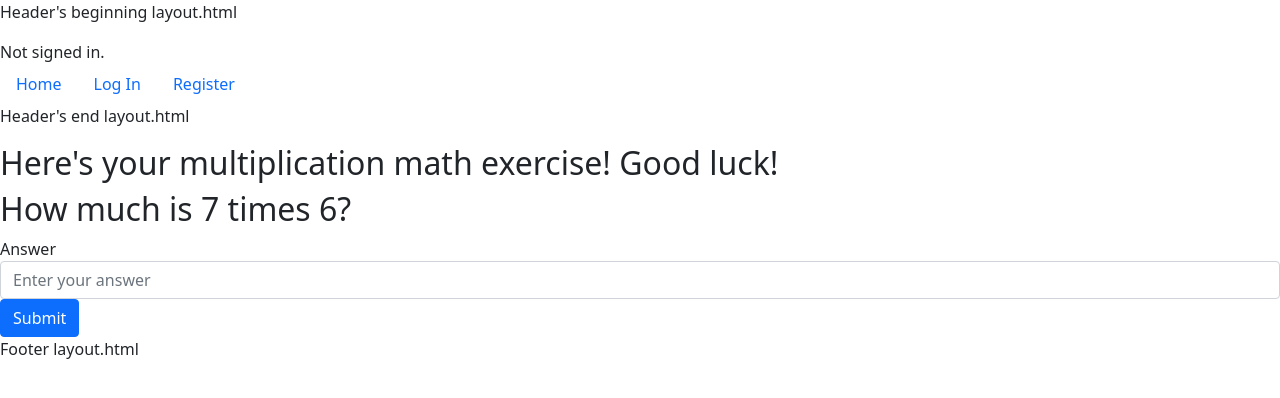
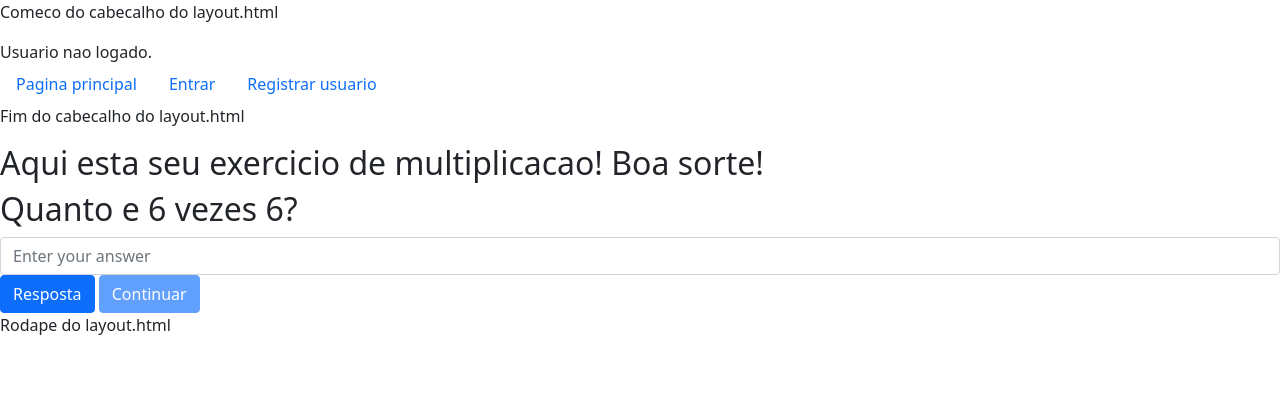
Before and after one commit to ardelabe/websiteMathFarm, a Django app: page /exercise/1 in a window 1280 px wide. Shown: the top 398 px of the page. Run offline with Django 4.2, Linux system fonts and the light colour scheme.

Commit message:
translated html ocurrencies to PT

```diff
--- a/mathFarmApp/static/mathFarmApp/script.js
+++ b/mathFarmApp/static/mathFarmApp/script.js
@@ -32,12 +32,13 @@ console.log(firstRandomNumber)
 console.log(secondRandomNumber)
 
 document.addEventListener('DOMContentLoaded', () => {
-    let question = "How much is " + String(firstRandomNumber) + " " + String(verbOfOperation) + " " + String(secondRandomNumber) + "?";
+    let question = "Quanto e " + String(firstRandomNumber) + " " + String(verbOfOperation) + " " + String(secondRandomNumber) + "?";
     document.querySelector('#question').innerHTML = question;
-    document.querySelector('#answer_form').onsubmit = () => {
+    document.querySelector('#next_button').disabled = true;
+    document.getElementById('answer_button').onclick = () => {
+        document.querySelector('#next_button').disabled = false;
+        document.querySelector('#answer_button').disabled = true;
         const answer = document.querySelector('#answer').value;
-        console.log(answer);
-        console.log(result);
         if(Number(answer) === result) {
             console.log('CORRECT');
             document.querySelector('#incorrect_alert').classList.add('d-none');
@@ -49,9 +50,26 @@ document.addEventListener('DOMContentLoaded', () => {
             document.querySelector('#correct_alert').classList.add('d-none');
             document.querySelector('#incorrect_alert').classList.remove('d-none');
         }
+    }
+
+    // document.querySelector('#answer_form').onsubmit = () => {
+    //     const answer = document.querySelector('#answer').value;
+    //     console.log(answer);
+    //     console.log(result);
+    //     if(Number(answer) === result) {
+    //         console.log('CORRECT');
+    //         document.querySelector('#incorrect_alert').classList.add('d-none');
+    //         document.querySelector('#correct_alert').classList.remove('d-none');
+    //         document.querySelector('#score').value = "point"
+    //         console.log(document.querySelector('#score'))
+    //     } else {
+    //         console.log('INCORRECT');
+    //         document.querySelector('#correct_alert').classList.add('d-none');
+    //         document.querySelector('#incorrect_alert').classList.remove('d-none');
+    //     }
 
 
         // stop form from submitting
-        // return false;
-    }
+    //     // return false;
+    // }
 })
--- a/mathFarmApp/templates/mathFarmApp/exercise.html
+++ b/mathFarmApp/templates/mathFarmApp/exercise.html
@@ -12,23 +12,24 @@
 
 
 {% block body %}
-    <h2>Here's your {{ type }} math exercise! Good luck!</h2>
+    <h2>Aqui esta seu exercicio de {{ type }}! Boa sorte!</h2>
     <h2 id="question"></h2>
     <form action="{% url 'exercise' '{{ type }}' %}" method="post" id="answer_form">
         {% csrf_token %}
         <div class="form-group">
-            <label for="answer">Answer</label>
+            <!-- <label for="answer">Answer</label> -->
             <input type="hidden" name="action" value="nullValue" id="score">
             <input type="hidden" name="type" value="{{ type }}" id="score">
             <input type="hidden" name="verb" value="{{ verb }}" id="score">
             <input class="form-control" id="answer" placeholder="Enter your answer">
         </div>
-        <button type="submit" class="btn btn-primary">Submit</button>
+        <button type="submit" class="btn btn-primary" id="answer_button">Resposta</button>
+        <button type="submit" class="btn btn-primary" id="next_button">Continuar</button>
     </form>
     <div class="alert alert-success d-none" id="correct_alert" role="alert">
-        Yay! You got it right! Here, take a point.
+        Voce acertou e ganhou um ponto.
     </div>
     <div class="alert alert-danger d-none" id="incorrect_alert"role="alert">
-        Oh, no! Your answer isn't right. No point for you.
+        Voce errou - tente de novo.
     </div>
 {% endblock %}
--- a/mathFarmApp/templates/mathFarmApp/layout.html
+++ b/mathFarmApp/templates/mathFarmApp/layout.html
@@ -16,37 +16,37 @@
     </head>
     <body>
         <header>
-            <p>Header's beginning layout.html</p>
+            <p>Comeco do cabecalho do layout.html</p>
             <div>
               {% if user.is_authenticated %}
                   Signed in as <strong>{{ user.username }}</strong>
               {% else %}
-                  Not signed in.
+                  Usuario nao logado.
               {% endif %}
             </div>
             <ul class="nav">
               <li class="nav-item">
-                  <a class="nav-link" href="{% url 'index' %}">Home</a>
+                  <a class="nav-link" href="{% url 'index' %}">Pagina principal</a>
               {% if user.is_authenticated %}
                   <li class="nav-item">
-                      <a class="nav-link" href="{% url 'logout' %}">Log Out</a>
+                      <a class="nav-link" href="{% url 'logout' %}">Sair</a>
                   </li>
               {% else %}
                   <li class="nav-item">
-                      <a class="nav-link" href="{% url 'login' %}">Log In</a>
+                      <a class="nav-link" href="{% url 'login' %}">Entrar</a>
                   </li>
                   <li class="nav-item">
-                      <a class="nav-link" href="{% url 'register' %}">Register</a>
+                      <a class="nav-link" href="{% url 'register' %}">Registrar usuario</a>
                   </li>
               {% endif %}
             </ul>
-            <p>Header's end layout.html</p>
+            <p>Fim do cabecalho do layout.html</p>
         </header>
         {% block body %}
         {% endblock %}
     </body>
 
     <footer>
-      <p>Footer layout.html</p>
+      <p>Rodape do layout.html</p>
     </footer>
 </html>
--- a/mathFarmApp/views.py
+++ b/mathFarmApp/views.py
@@ -14,27 +14,26 @@ from .models import User
 
 # renders home page
 def index(request):
-    typesOfExercise = ["addition", "subtraction", "multiplication", "division", "random"]
+    typesOfExercise = ["soma", "subtracao", "multiplicacao", "divisao", "aleatorio"]
     return render(request, "mathFarmApp/index.html", {
         "typesOfExercise": typesOfExercise
     })
 
 def exercise(request, type):
-    if request.user.is_authenticated:
-        print(request.user.is_authenticated)
-        if request.method == "POST":
-            data = request.POST
-            print(data)
-            print(data["type"])
-            if (data["action"] == "point"):
-                print("got a point")
-            return render(request, "mathFarmApp/exercise.html", {
-                "type": data["type"],
-                "verb": data["verb"],
-            })
+    print(request.method)
+    if request.method == "POST":
+        data = request.POST
+        print(data)
+        print(data["type"])
+        if (data["action"] == "point"):
+            print("got a point")
+        return render(request, "mathFarmApp/exercise.html", {
+            "type": data["type"],
+            "verb": data["verb"],
+        })
 
-    typesOfExercise = ["addition", "subtraction", "multiplication", "division", "random"]
-    verbs = ["plus", "minus", "times", "divided by"]
+    typesOfExercise = ["soma", "subtracao", "multiplicacao", "divisao", "aleatorio"]
+    verbs = ["mais", "menos", "vezes", "dividido por"]
     if type == typesOfExercise[0]:
         verb = verbs[0]
     elif type == typesOfExercise[1]:
```
Also changed, not shown: db.sqlite3.
